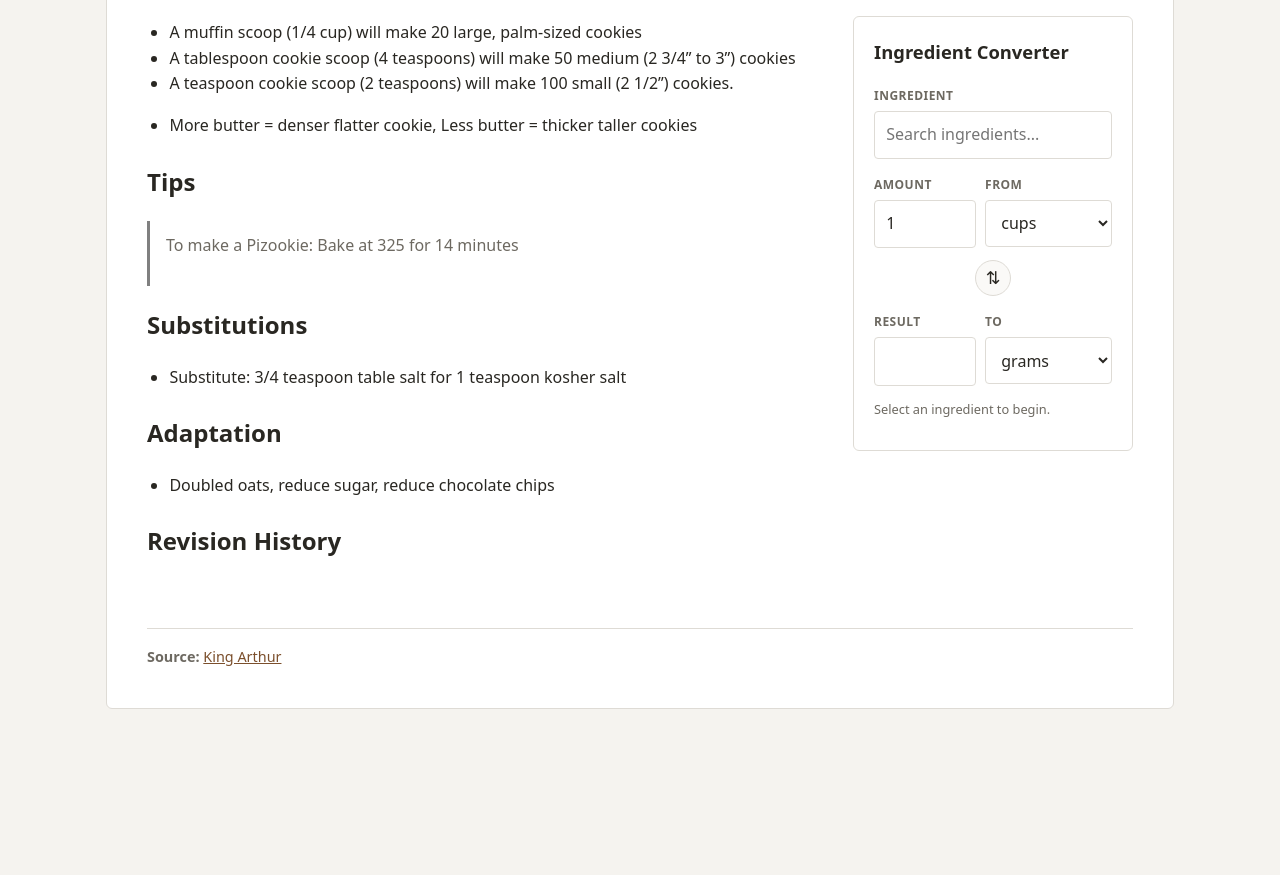
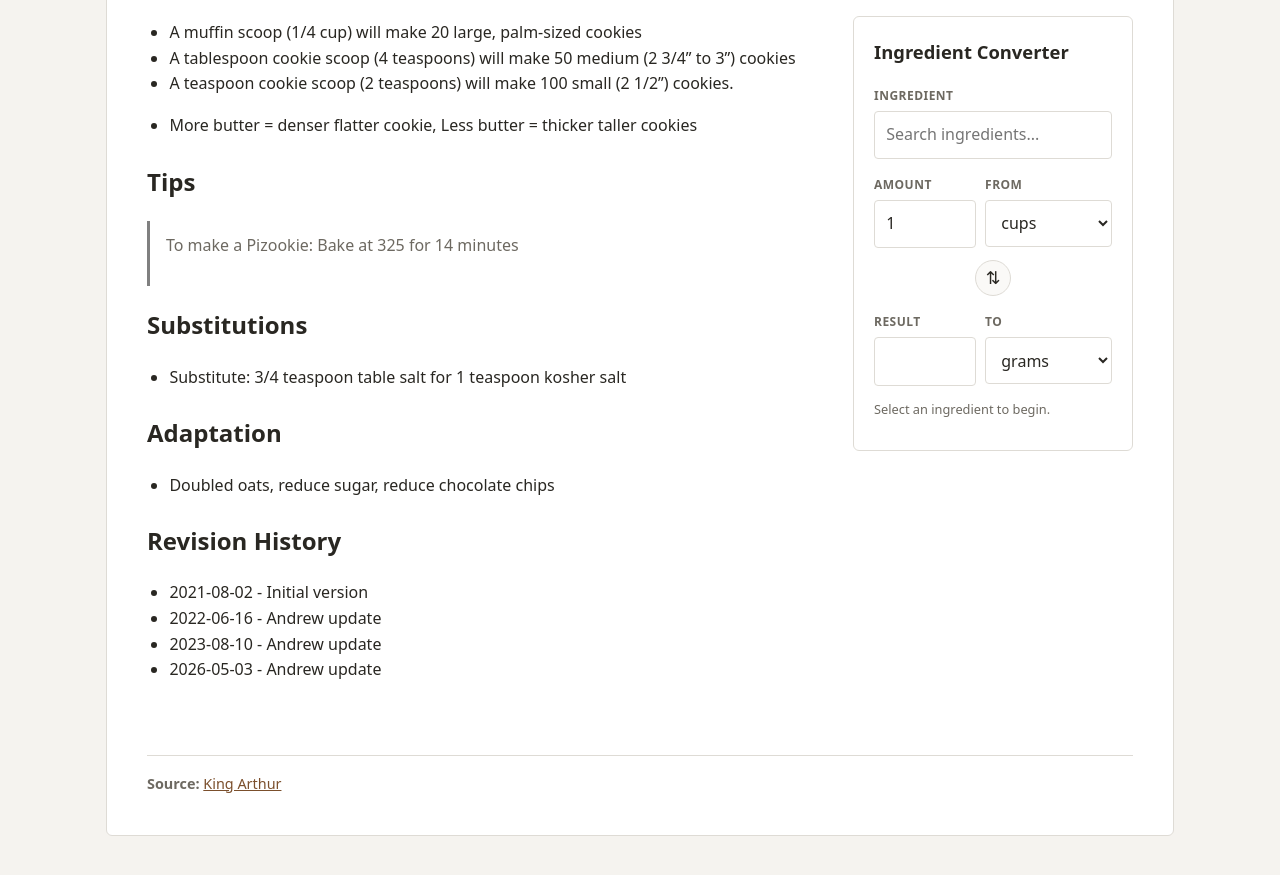
Before and after one commit to sundaycake/recipes, a Jekyll site: the page built from _recipes/chocolate-chip-oatmeal-cookies.md, in a window 1280 px wide and 900 px high, scrolled down 1821 px. Shown: the top 875 px of the window. Built offline with Jekyll 4.4.1, drawn with Linux system fonts in a browser that asks for light colours; before the commit the page ends 2594 px from its top, so only the background shows below that.

Commit message:
Update chocolate-chip-oatmeal-cookies.md

```diff
--- a/_recipes/chocolate-chip-oatmeal-cookies.md
+++ b/_recipes/chocolate-chip-oatmeal-cookies.md
@@ -85,3 +85,7 @@ Cookie sizes:
 - Doubled oats, reduce sugar, reduce chocolate chips
 
 ## Revision History
+- 2021-08-02 - Initial version
+- 2022-06-16 - Andrew update
+- 2023-08-10 - Andrew update
+- 2026-05-03 - Andrew update
```
